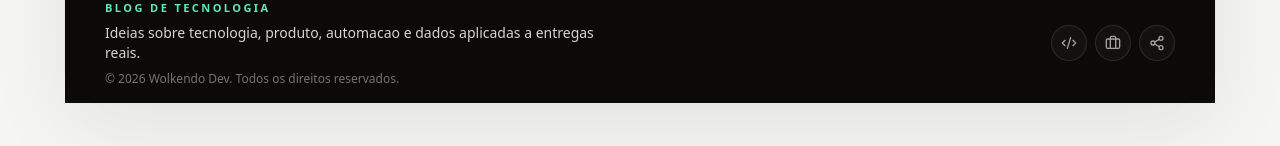
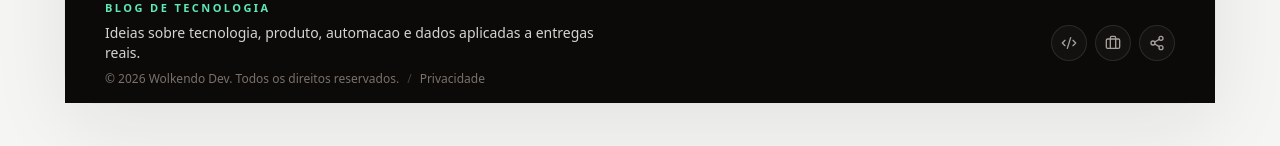
Before and after one commit to maestrowoldo/work-samples, a Next.js app: page /articles/en in a window 1280 px wide. Shown: the part 506-652 px from the top of the page. Built offline with nearby package versions, Linux system fonts and the light colour scheme.

Commit message:
fix: add BlogAdSenseScript component and update BlogFooter with privacy link

```diff
--- /dev/null
+++ b/src/components/blog/BlogAdSenseScript.tsx
@@ -0,0 +1,18 @@
+import Script from "next/script";
+
+export function BlogAdSenseScript() {
+  const clientId = process.env.NEXT_PUBLIC_ADSENSE_CLIENT_ID;
+
+  if (!clientId) {
+    return null;
+  }
+
+  return (
+    <Script
+      id="google-adsense-blog"
+      src={`https://pagead2.googlesyndication.com/pagead/js/adsbygoogle.js?client=${clientId}`}
+      strategy="afterInteractive"
+      crossOrigin="anonymous"
+    />
+  );
+}
--- a/src/components/blog/BlogFooter.tsx
+++ b/src/components/blog/BlogFooter.tsx
@@ -1,3 +1,4 @@
+import Link from "next/link";
 import { Briefcase, Code2, Share2 } from "lucide-react";
 import type { Locale } from "@/lib/i18n";
 
@@ -42,6 +43,13 @@ export function BlogFooter({ locale }: { locale: Locale }) {
           </p>
           <p className="mt-2 text-xs text-stone-500">
             {footerCopy.copyright}
+            <span className="mx-2 text-stone-700">/</span>
+            <Link
+              href="/politica-de-privacidade"
+              className="transition-colors hover:text-emerald-300"
+            >
+              Privacidade
+            </Link>
           </p>
         </div>
 
```
